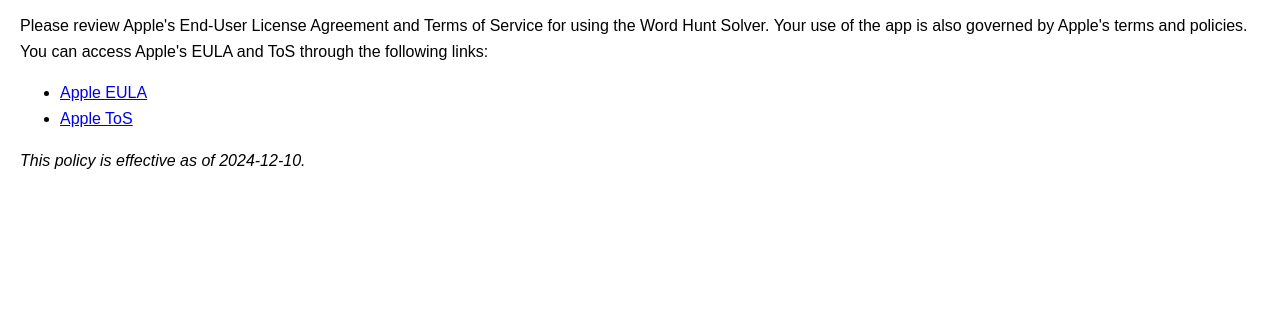
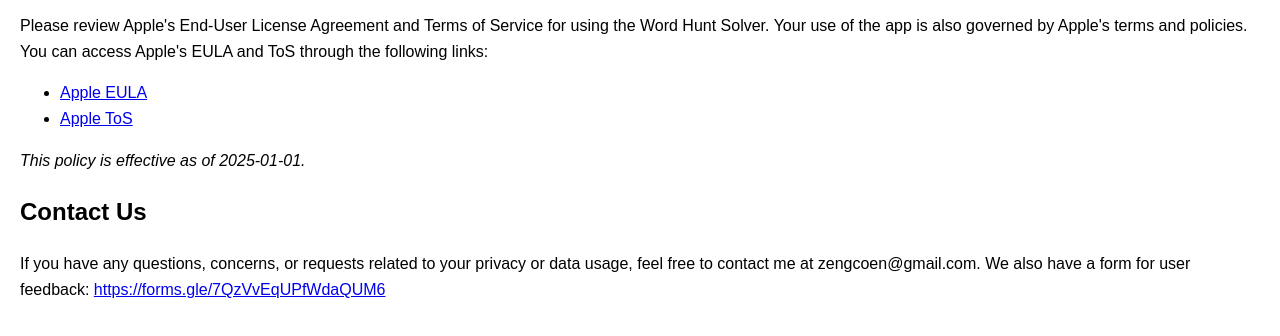
Before and after one commit to zengcoen/WordSolver, a plain HTML site: page tos.html in a window 1280 px wide. Shown: the part 104-440 px from the top of the page. Drawn offline with Linux system fonts and the light colour scheme.

Commit message:
update some stuff

```diff
--- a/tos.html
+++ b/tos.html
@@ -28,6 +28,8 @@
         <li><a href="https://www.apple.com/legal/internet-services/itunes/dev/stdeula/" target="_blank">Apple EULA</a></li>
         <li><a href="https://www.apple.com/legal/internet-services/itunes/terms/" target="_blank">Apple ToS</a></li>
     </ul>
-    <p><em>This policy is effective as of 2024-12-10.</em></p>
+    <p><em>This policy is effective as of 2025-01-01.</em></p>
+    <h2>Contact Us</h2>
+    <p>If you have any questions, concerns, or requests related to your privacy or data usage, feel free to contact me at zengcoen@gmail.com. We also have a form for user feedback: <a href="https://forms.gle/7QzVvEqUPfWdaQUM6" target="_blank">https://forms.gle/7QzVvEqUPfWdaQUM6</a></p>
 </body>
 </html>
```
Also changed, not shown: index.html (+1 -1 lines), privacy-policy.html (+1 -4 lines).
